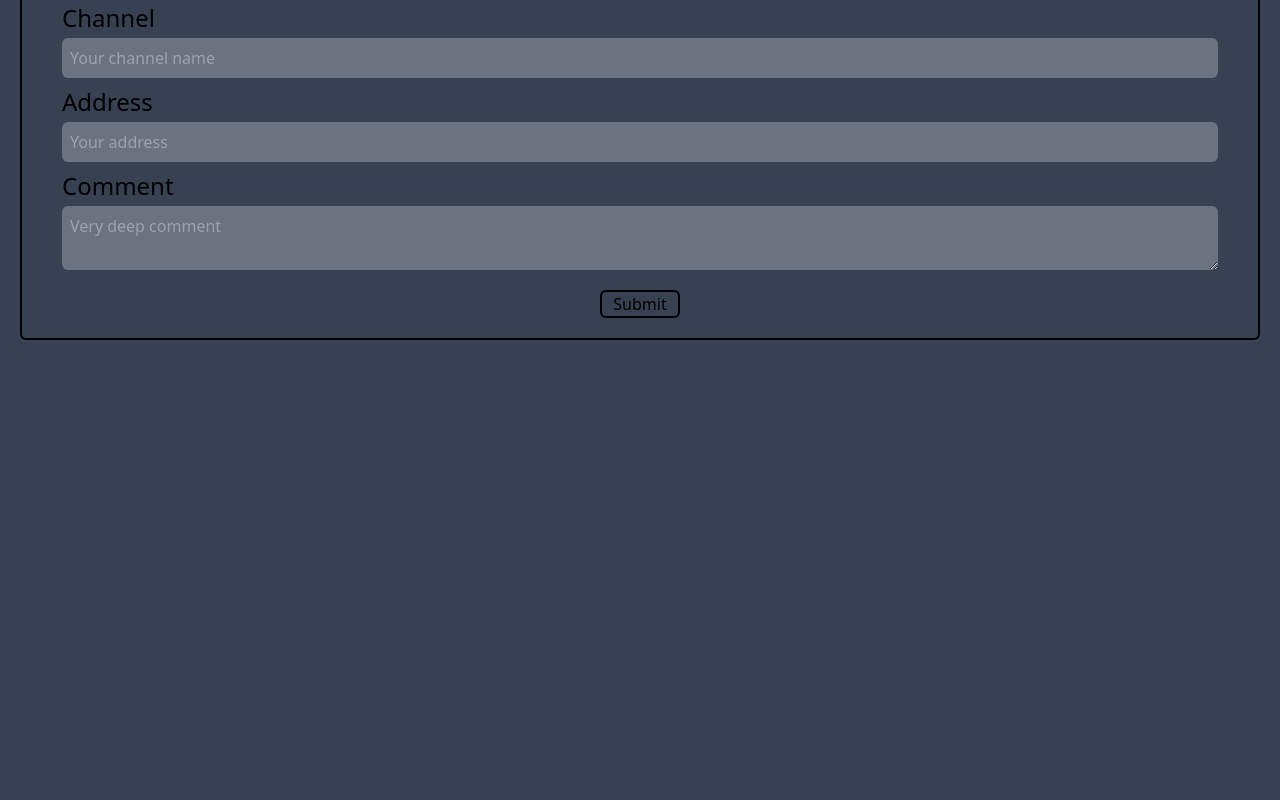
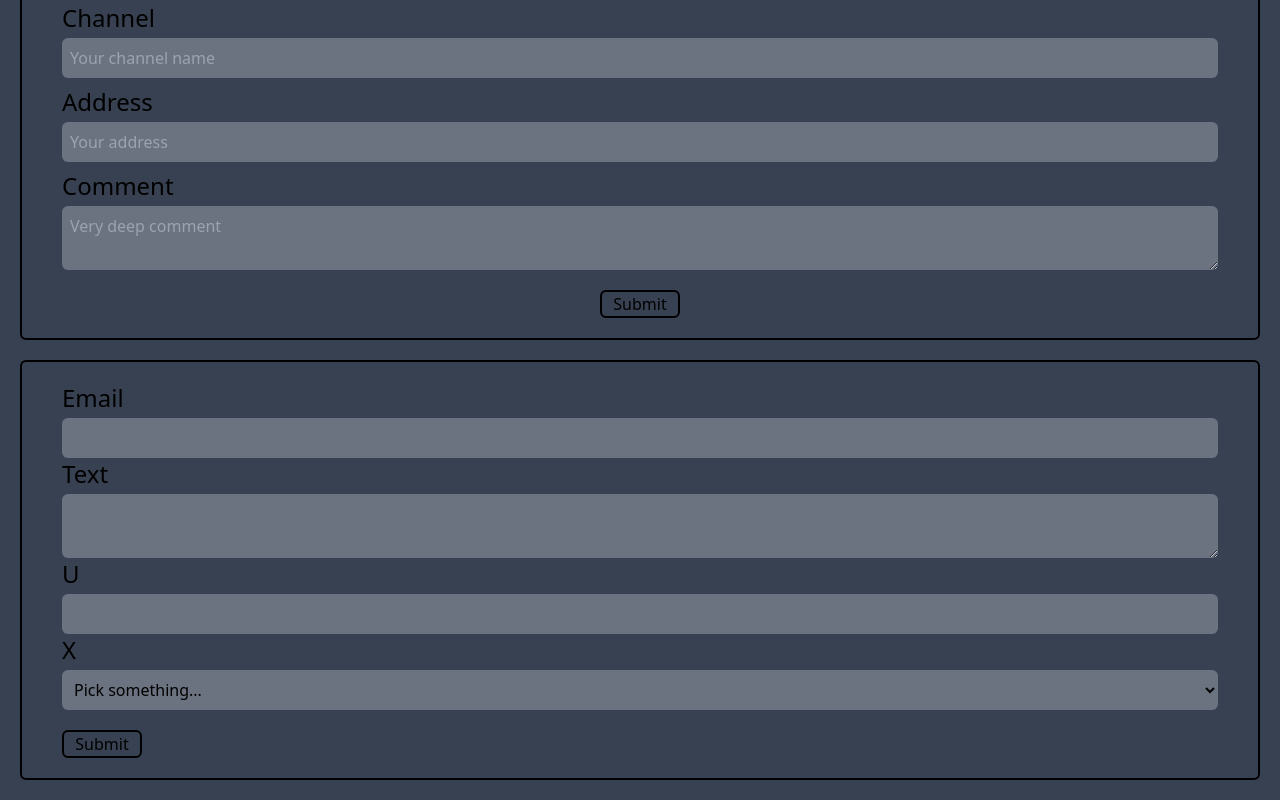
Before and after one commit to Aidas-Baublys/formik-test, a React (Create React App) app: page / in a window 1280 px wide. Shown: the part 292-1092 px from the top of the page. Before the commit the page ends 800 px from the top, so only its background shows below. Built offline with nearby package versions, Linux system fonts and the light colour scheme.

Commit message:
Create reuseable form field components.

```diff
--- a/src/App.js
+++ b/src/App.js
@@ -1,10 +1,11 @@
-import YoutubeForm from './components/YoutubeForm';
+
 import './App.css';
+import Home from './components/Home';
 
 function App() {
   return (
     <div className="App">
-      <YoutubeForm />
+      <Home />
     </div>
   );
 }
--- /dev/null
+++ b/src/components/FormikContainer/index.js
@@ -0,0 +1,71 @@
+import { Formik, Form } from "formik";
+import * as Yup from "yup";
+
+import FormikControl from "../FormikControl";
+import Input from './../Input/index';
+
+function FormikContainer() {
+  const initialValues = {
+    email: "",
+  };
+
+  const validationSchema = Yup.object({
+    email: Yup.string().required("Required."),
+  });
+
+  const onSubmit = values => {
+    console.log("Form data:", values);
+  };
+
+  return (
+    <Formik
+      initialValues={initialValues}
+      validationSchema={validationSchema}
+      onSubmit={onSubmit}
+    >
+      {formik => (
+        <Form className="form">
+          <div className="flex flex-col items-start w-full">
+            <FormikControl
+              control="input"
+              type="email"
+              label="Email"
+              name="email"
+            />
+            <FormikControl
+              control="textarea"
+              type="textarea"
+              label="Text"
+              name="text"
+            />
+            <Input
+              control="input"
+              type="email"
+              label="U"
+              name="u"
+            />
+            <Input
+              control="select"
+              type="select"
+              label="X"
+              name="x"
+              options={[
+                { key: "Pick something...", value: "" },
+                { key: "FOO", value: "FOO" },
+                { key: "BAR", value: "BAR" },
+              ]}
+            />
+            <button
+              type="submit"
+              className="border-2 border-black rounded-md w-20 mt-5"
+            >
+              Submit
+            </button>
+          </div>
+        </Form>
+      )}
+    </Formik>
+  );
+}
+
+export default FormikContainer;
--- /dev/null
+++ b/src/components/FormikControl/index.js
@@ -0,0 +1,24 @@
+import Input from "../Input";
+
+function FormikControl(props) {
+  const { control, ...rest } = props;
+
+  switch (control) {
+    case "input":
+      return <Input control={control} {...rest} />;
+    case "textarea":
+      return <Input control={control} {...rest} />;
+    case "select":
+    case "radio":
+    case "checkbox":
+    case "date":
+
+
+      break;
+
+    default:
+      return null;
+  }
+}
+
+export default FormikControl;
--- /dev/null
+++ b/src/components/Home/index.js
@@ -0,0 +1,13 @@
+import FormikContainer from "../FormikContainer";
+import YoutubeForm from "../YoutubeForm";
+
+function Home() {
+  return (
+    <div>
+      <YoutubeForm />
+      <FormikContainer />
+    </div>
+  );
+}
+
+export default Home;
--- /dev/null
+++ b/src/components/Input/index.js
@@ -0,0 +1,36 @@
+import { Field, ErrorMessage } from "formik";
+
+function Input({ control, label, name, type, options }) {
+  return (
+    <>
+      <label
+        htmlFor={name}
+        className="text-2xl mb-1"
+      >
+        {label}
+      </label>
+      <Field
+        as={control}
+        id={name}
+        name={name}
+        type={type}
+        className="rounded-md p-2 w-full bg-gray-500"
+      >
+        {
+          options?.map(option => (
+            <option key={option.value} value={option.value}>
+              {option.key}
+            </option>
+          ))
+        }
+      </Field>
+      <ErrorMessage
+        name={name}
+        component="span"
+        className="text-red-800"
+      />
+    </>
+  );
+}
+
+export default Input;
--- a/src/components/YoutubeForm/index.js
+++ b/src/components/YoutubeForm/index.js
@@ -19,7 +19,11 @@ const validationSchema = Yup.object({
 	channel: Yup.string().required("Required.")
 });
 
-const onSubmit = values => console.log("Submited data: ", values);
+const onSubmit = (values, onSubmitProps) => {
+	console.log(onSubmitProps);
+	console.log("Submited data: ", values);
+	// onSubmitProps.resetForm();
+};
 
 function YoutubeForm() {
 	return (
@@ -84,7 +88,12 @@ function YoutubeForm() {
 						className="rounded-md p-2 w-full bg-gray-500"
 					/>
 				</div>
-				<button type="submit" className="border-2 border-black rounded-md w-20 mt-5">Submit</button>
+				<button
+					type="submit"
+					className="border-2 border-black rounded-md w-20 mt-5"
+				>
+					Submit
+				</button>
 			</Form>
 		</Formik>
 	);
```
